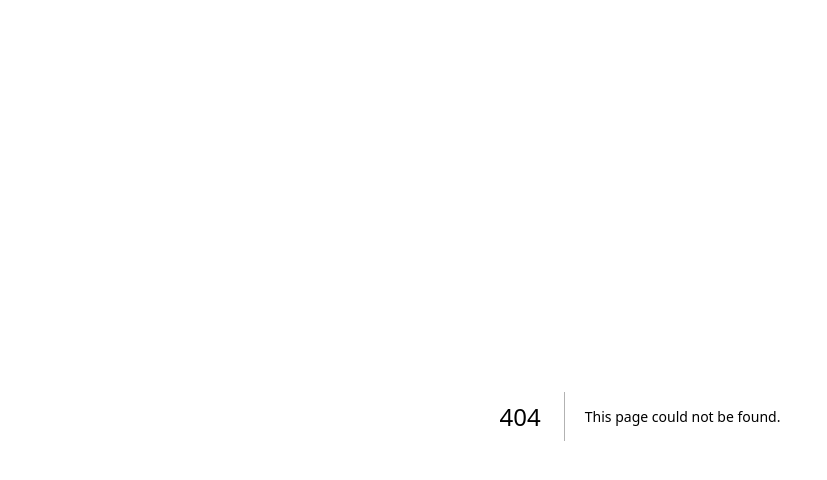
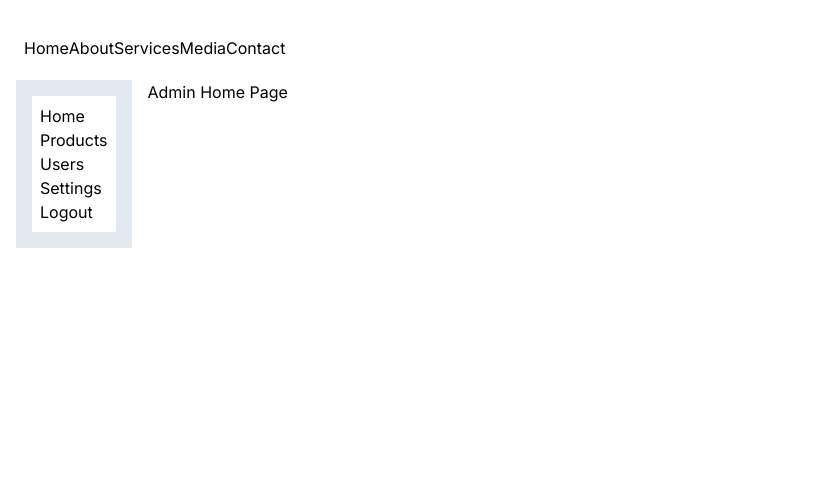
Before and after one commit to paulendaya/next-app, a Next.js app: page /admin in a window 1280 px wide. Before the commit this address had no page. Shown: the top 480 px of the page, without its empty margins (0-827 px from the left). Built offline with nearby package versions, Linux system fonts and the light colour scheme.

Commit message:
Lesson: fixed tailwind and started layout concept

```diff
--- /dev/null
+++ b/app/NavBar.tsx
@@ -0,0 +1,30 @@
+import Link from "next/link";
+import React from "react";
+
+const NavBar = () => {
+  return (
+    <div>
+      <nav className="navbar bg-base-100">
+        <ul className="flex">
+          <li>
+            <Link href="/">Home</Link>
+          </li>
+          <li>
+            <Link href="/about">About</Link>
+          </li>
+          <li>
+            <Link href="/about">Services</Link>
+          </li>
+          <li>
+            <Link href="/about">Media</Link>
+          </li>
+          <li>
+            <Link href="/about">Contact</Link>
+          </li>
+        </ul>
+      </nav>
+    </div>
+  );
+};
+
+export default NavBar;
--- /dev/null
+++ b/app/admin/layout.tsx
@@ -0,0 +1,20 @@
+import "../globals.css";
+import React, { ReactNode } from "react";
+import NavBar from "./partials/NavBar";
+
+interface Props {
+  children: ReactNode;
+}
+
+const AdminLayout = ({ children }: Props) => {
+  return (
+    <div className="flex gap-4">
+      <aside className="bg-slate-200 p-4">
+        <NavBar />
+      </aside>
+      <main>{children}</main>
+    </div>
+  );
+};
+
+export default AdminLayout;
--- /dev/null
+++ b/app/admin/page.tsx
@@ -0,0 +1,7 @@
+import React from "react";
+
+const AdminHomePage = () => {
+  return <div>Admin Home Page</div>;
+};
+
+export default AdminHomePage;
--- /dev/null
+++ b/app/admin/partials/NavBar.tsx
@@ -0,0 +1,29 @@
+import React from "react";
+
+const NavBar = () => {
+  return (
+    <div>
+      <nav className="navbar bg-base-100">
+        <ul>
+          <li>
+            <a href="#">Home</a>
+          </li>
+          <li>
+            <a href="#">Products</a>
+          </li>
+          <li>
+            <a href="#">Users</a>
+          </li>
+          <li>
+            <a href="#">Settings</a>
+          </li>
+          <li>
+            <a href="#">Logout</a>
+          </li>
+        </ul>
+      </nav>
+    </div>
+  );
+};
+
+export default NavBar;
--- a/app/components/ProductCard/ProductCart.tsx
+++ b/app/components/ProductCard/ProductCart.tsx
@@ -3,7 +3,7 @@ import AddToCart from "../AddToCart";
 
 const ProductCart = () => {
   return (
-    <div className="p-4 m-4 bg-blue-500 text-white :hover:bg-blue-700 rounded-lg">
+    <div>
       <AddToCart />
     </div>
   );
--- a/app/globals.css
+++ b/app/globals.css
@@ -1,6 +1,4 @@
-@tailwind base;
-@tailwind components;
-@tailwind utilities;
+@import "tailwindcss";
 @plugin "daisyui";
 @plugin "daisyui" {
   themes: light --default, dark --prefersdark, winter;
--- a/app/layout.tsx
+++ b/app/layout.tsx
@@ -1,6 +1,7 @@
 import "./globals.css";
 import type { Metadata } from "next";
 import { Inter } from "next/font/google";
+import NavBar from "./NavBar";
 
 const inter = Inter({ subsets: ["latin"] });
 
@@ -15,8 +16,13 @@ export default function RootLayout({
   children: React.ReactNode;
 }) {
   return (
-    <html lang="en" data-theme="cupcake">
-      <body className={inter.className}>{children}</body>
+    <html lang="en">
+      <body className={`${inter.className}`}>
+        <header>
+          <NavBar />
+        </header>
+        <main>{children}</main>
+      </body>
     </html>
   );
 }
--- a/package.json
+++ b/package.json
@@ -17,14 +17,14 @@
     "eslint-config-next": "15.3.2",
     "fast-sort": "^3.4.1",
     "next": "15.3.2",
-    "postcss": "8.5.3",
+    "postcss": "^8.5.3",
     "react": "19.1.0",
     "react-dom": "19.1.0",
-    "tailwindcss": "4.1.6",
+    "tailwindcss": "^4.1.6",
     "typescript": "5.8.3"
   },
   "devDependencies": {
-    "@tailwindcss/postcss": "^4.1.6",
+    "@tailwindcss/postcss": "^4.1.11",
     "daisyui": "^5.0.50"
   }
 }
--- a/postcss.config.js
+++ b/postcss.config.js
@@ -1,6 +1,5 @@
-module.exports = {
+export default {
   plugins: {
-    '@tailwindcss/postcss': {}, // Add this line
-    autoprefixer: {},
-  },
+    "@tailwindcss/postcss": {},
+  }
 }
```
Also changed, not shown: tailwind.config.ts (+7 -7 lines), 1 other file (tests, documents, lock files or other folders).
